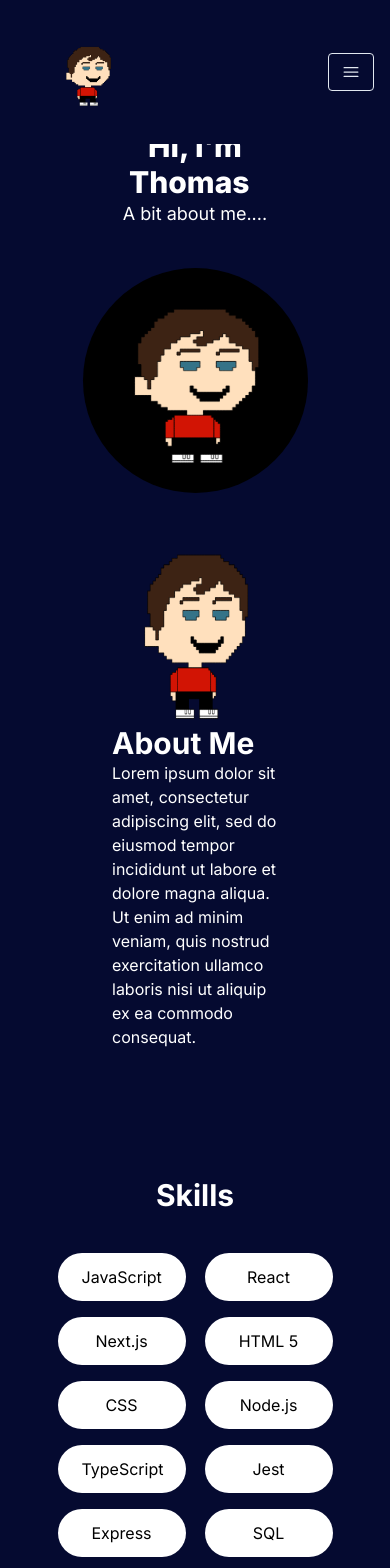
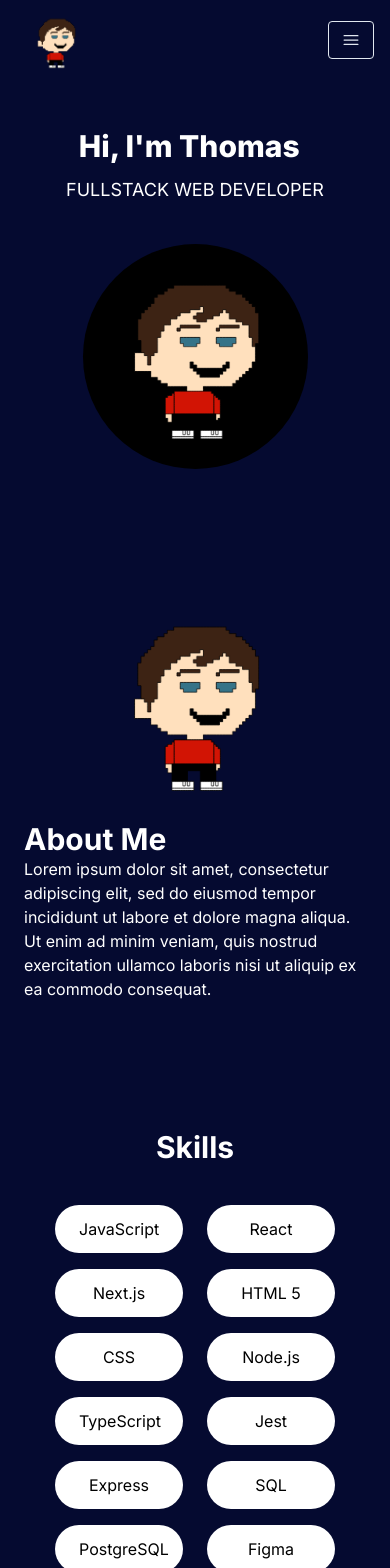
Before and after one commit to tvincent23/Portfolio, a Next.js app in the folder my-app/: page / in a window 390 px wide. Shown: the top 1568 px of the page. Built offline with nearby package versions, Linux system fonts and the light colour scheme.

Commit message:
styling updates

```diff
--- a/my-app/app/components/About.jsx
+++ b/my-app/app/components/About.jsx
@@ -6,14 +6,14 @@ import Avatar from "../../public/images/thomas_256_avatar.png";
 const About = () => {
   return (
     <section className="text-white" id="about">
-      <div className="md:grid md:grid-cols-2 gap-8 items-center py-8 px-4 xl:gap-16 sm:py-16">
+      <div className="md:grid md:grid-cols-2 gap-8 items-center py-8 px-4 xl:gap-16 sm:py-16 mt-24">
         <Image
           src={Avatar}
           alt="avatar image"
-          className=" w-[200px] h-[200px] lg:w-[260px] lg:h-[260px]"
+          className=" w-[200px] h-[200px] lg:w-[260px] lg:h-[260px] mx-auto"
         />
         <div>
-          <h2 className="font-bold text-3xl">About Me</h2>
+          <h2 className="font-bold text-3xl mt-6 md:mt-0">About Me</h2>
           <p>
             Lorem ipsum dolor sit amet, consectetur adipiscing elit, sed do
             eiusmod tempor incididunt ut labore et dolore magna aliqua. Ut enim
--- a/my-app/app/components/Intro.jsx
+++ b/my-app/app/components/Intro.jsx
@@ -9,7 +9,7 @@ const Intro = () => {
     <section>
       <div className="grid grid-cols-1 sm:grid-cols-12">
         <div className="col-span-7 place-self-center text-center sm:text-left ">
-          <span className="text-white mb-4 text-3xl sm:text-5xl lg:text-6xl xl:text-7xl font-extrabold">
+          <span className="w-11/12 text-white mb-4 text-3xl sm:text-5xl lg:text-6xl xl:text-7xl font-extrabold">
             <TypeAnimation
               sequence={[" Hi, I'm Thomas", 5000]}
               wrapper="span"
@@ -17,8 +17,8 @@ const Intro = () => {
               repeat={Infinity}
             />
           </span>
-          <p className="text-white text-lg mb-6 lg:text-xl">
-            A bit about me....
+          <p className="mt-3 text-white text-lg mb-6 lg:text-xl">
+            FULLSTACK WEB DEVELOPER
           </p>
         </div>
 
--- a/my-app/app/components/Navbar.jsx
+++ b/my-app/app/components/Navbar.jsx
@@ -31,8 +31,8 @@ const Navbar = () => {
   return (
     <nav className="fixed top-0 left-0 right-0 z-10 bg-[#050A30] bg-opacity-100">
       <div className="flex flex-wrap items-center justify-between mx-auto px-4 text-white font-semibold">
-        <Link className="flex justify-items-start max-w-36 max-h-36" href="/">
-          <Image className="scale-50" src={Avatar} alt="avatar image" />
+        <Link className="flex justify-items-start max-w-20 max-h-20" href="/">
+          <Image className="scale-75" src={Avatar} alt="avatar image" />
         </Link>
         <div className="mobile-menu block md:hidden">
           {!navbarOpen ? (
--- a/my-app/app/components/Projects.jsx
+++ b/my-app/app/components/Projects.jsx
@@ -27,7 +27,7 @@ const Projects = () => {
       <h2 className="mt-24 text-center text-white font-bold text-3xl">
         Projects
       </h2>
-      <div className="grid grid-cols-1 sm:grid-cols-2 md:gap-12">
+      <div className="mx-auto grid grid-cols-1 md:grid-cols-2 sm:gap-6 md:gap-12 max-w-[312px] md:max-w-[800px]">
         {projectsData.map((project) => (
           <ProjectDetails
             key={project.id}
--- a/my-app/app/components/Skills.jsx
+++ b/my-app/app/components/Skills.jsx
@@ -25,7 +25,7 @@ const Skills = () => {
         <h2 className="col-span-full place-self-center font-bold text-3xl text-white ">
           Skills
         </h2>
-        <ul className="mt-8 max-w-[900px] place-self-center grid grid-cols-2 sm:grid-cols-3  md:grid-cols-4 lg:grid-cols-5 gap-x-24 sm:gap-x-2">
+        <ul className="mt-8 max-w-[900px] place-self-center grid grid-cols-2 sm:grid-cols-3  md:grid-cols-4 lg:grid-cols-5 gap-x-6 sm:gap-x-2">
           {skillsList.map((skill) => (
             <li
               key={skill}
--- a/my-app/app/page.js
+++ b/my-app/app/page.js
@@ -10,12 +10,12 @@ import About from "./components/About";
 
 export default function Home() {
   return (
-    <main className="flex mih-h-screen flx-col bg-[#050A30] mx-auto py-4 px-12  ">
+    <main className="flex mih-h-screen flx-col bg-[#050A30] mx-auto py-4 sm:px-12  ">
       {/* colour options #003B73 003060 */}
 
       <Navbar />
 
-      <div className="container mt-24 mx-auto px-12 py-4">
+      <div className="container mt-24 mx-auto px-2 sm:px-12 py-4">
         <Intro />
         <About />
         <Skills />
```
